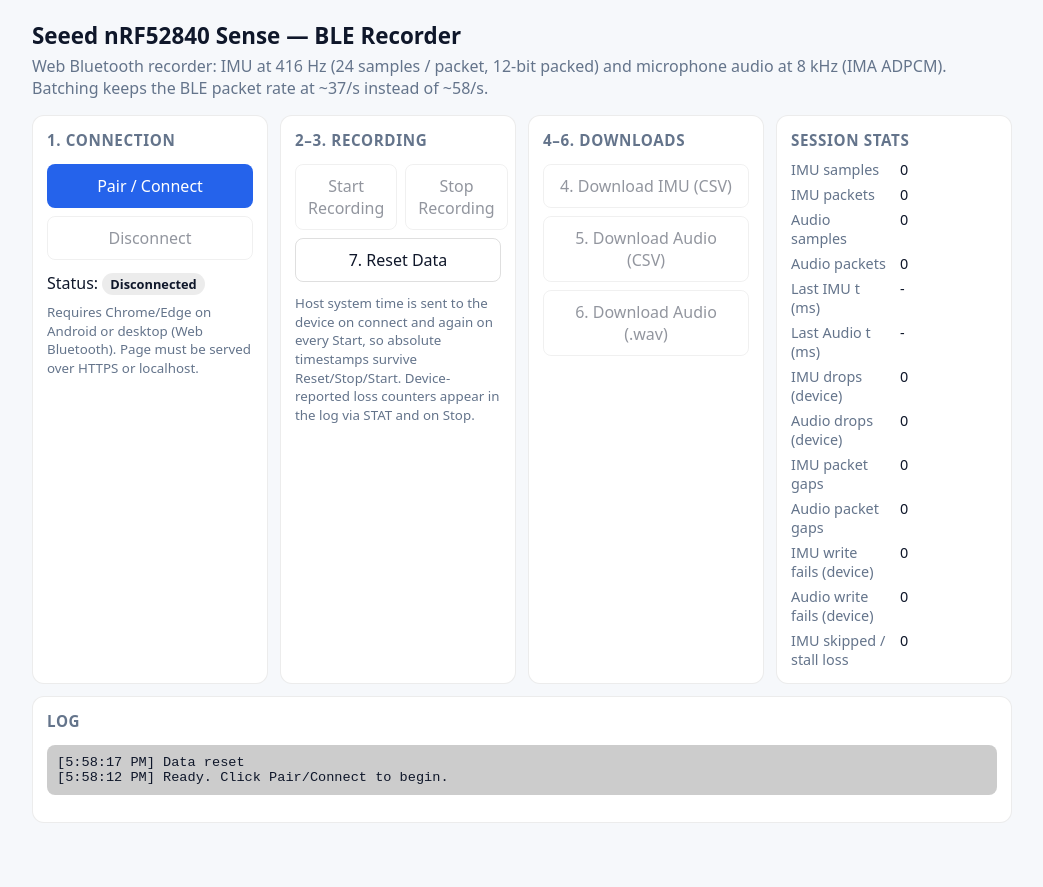
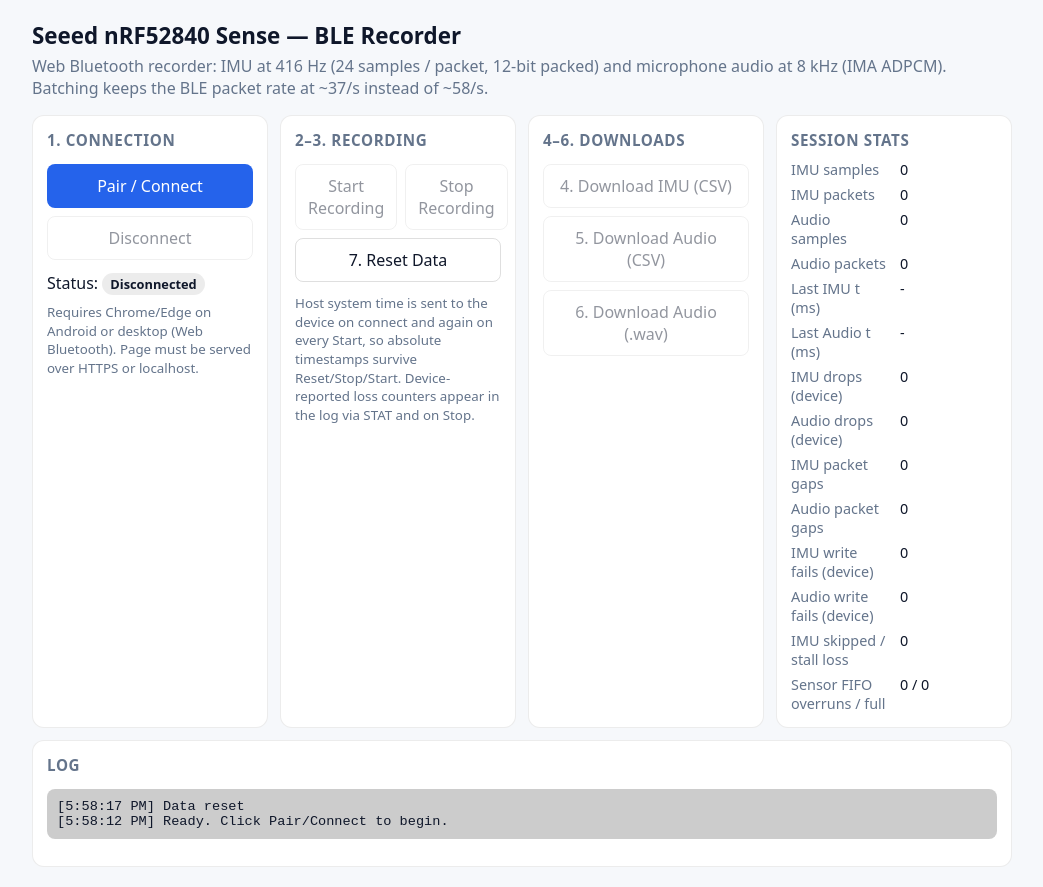
Before and after one commit to Vannakkam/nrf_imu_mic_416, a plain HTML site: page index.html in a window 1280 px wide. Both pictures are taken after a click on the button "7. Reset Data". Shown: the whole page, without its empty margins (118-1161 px from the left). Before the commit the page ends 843 px from the top, so only its background shows below. Drawn offline with Linux system fonts and the light colour scheme.

Commit message:
Add files via upload

```diff
--- a/index.html
+++ b/index.html
@@ -74,6 +74,7 @@
           <span>IMU write fails (device)</span><div id="stIw">0</div>
           <span>Audio write fails (device)</span><div id="stAw">0</div>
           <span>IMU skipped / stall loss</span><div id="stImuLoss">0</div>
+          <span>Sensor FIFO overruns / full</span><div id="stFifo">0 / 0</div>
         </div>
       </div>
     </div>
@@ -107,6 +108,7 @@
   // Loss tracking
   let devImuDrops = 0, devAudioDrops = 0;
   let devIw = 0, devAw = 0, devImuSkipped = 0, devImuStall = 0;
+  let devFifoOverruns = 0, devFifoFull = 0;
   let imuGaps = 0, audioGaps = 0;
   let lastImuSeq = null, lastAudioSeq = null;
   let imuProbeOk = false, audioProbeOk = false;
@@ -133,6 +135,7 @@
     $('stIw').textContent = devIw;
     $('stAw').textContent = devAw;
     $('stImuLoss').textContent = devImuSkipped + devImuStall;
+    $('stFifo').textContent = devFifoOverruns + ' / ' + devFifoFull;
     if (lastImuT !== undefined) $('stImuT').textContent = lastImuT;
     if (lastAudT !== undefined) $('stAudT').textContent = lastAudT;
   }
@@ -324,7 +327,9 @@
       ['iw', v => devIw = v],
       ['aw', v => devAw = v],
       ['skip', v => devImuSkipped = v],
-      ['stall', v => devImuStall = v]
+      ['stall', v => devImuStall = v],
+      ['fo', v => devFifoOverruns = v],
+      ['fu', v => devFifoFull = v]
     ]) {
       const v = grab(key);
       if (v !== null) { set(v); changed = true; }
@@ -430,7 +435,8 @@
     imuRecords = []; audioPackets = [];
     imuPktCount = 0; audioPktCount = 0; audioSampleCount = 0;
     devImuDrops = 0; devAudioDrops = 0; devIw = 0; devAw = 0;
-    devImuSkipped = 0; devImuStall = 0; imuGaps = 0; audioGaps = 0;
+    devImuSkipped = 0; devImuStall = 0; devFifoOverruns = 0; devFifoFull = 0;
+    imuGaps = 0; audioGaps = 0;
     lastImuSeq = null; lastAudioSeq = null; baseEpochMs = null;
     updateStats('-', '-');
     try { await sendCmd(CMD.RESET); } catch(e){}
```
